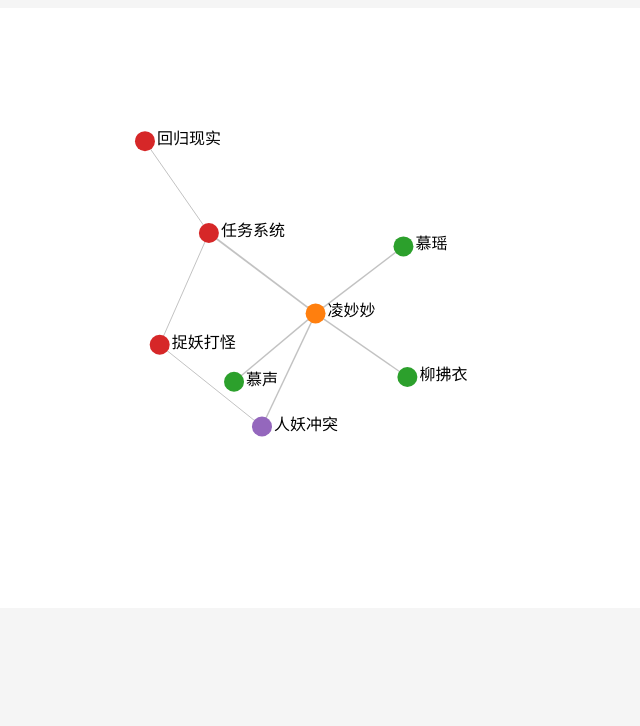
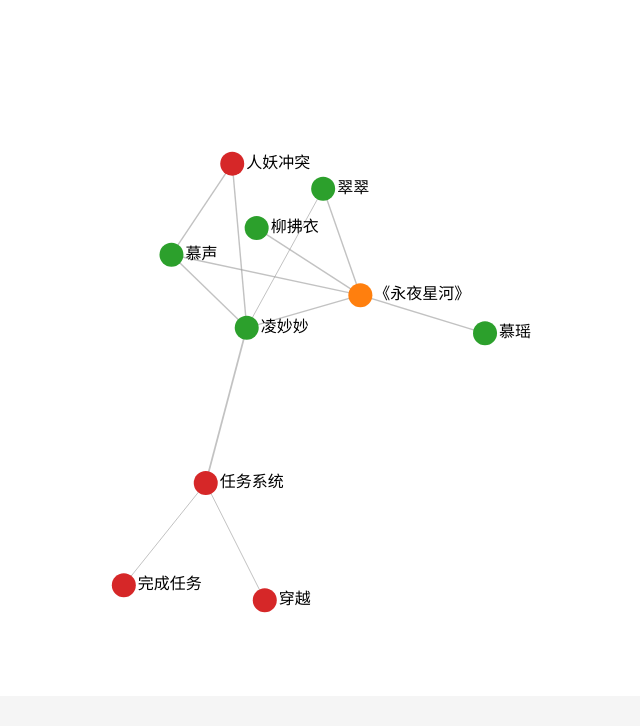
Before and after one commit to o-kada-o/kada-class, a plain HTML site: page index.html in a window 1280 px wide. Shown: the part 81-807 px from the top of the page, without its empty margins (373-1013 px from the left). Drawn offline with nearby package versions, Linux system fonts and the light colour scheme.

Commit message:
Update index.html

```diff
--- a/index.html
+++ b/index.html
@@ -14,7 +14,7 @@
         }
         svg {
             display: block;
-            margin: 0 auto;
+            margin: 20px auto;
             background-color: #ffffff;
         }
         .node circle {
@@ -29,57 +29,86 @@
             stroke: #999;
             stroke-opacity: 0.6;
         }
+        .tooltip {
+            position: absolute;
+            text-align: center;
+            padding: 5px;
+            font-size: 12px;
+            background: #333;
+            color: #fff;
+            border-radius: 5px;
+            pointer-events: none;
+            opacity: 0;
+        }
+        h1 {
+            text-align: center;
+            margin-top: 10px;
+        }
     </style>
 </head>
 <body>
-    <h1 style="text-align: center;">《永夜星河》知识图谱</h1>
-    <svg width="800" height="600"></svg>
+    <h1>《永夜星河》知识图谱</h1>
+    <svg width="1000" height="700"></svg>
+    <div class="tooltip" id="tooltip"></div>
 
     <script>
-        // 数据定义
         const graph = {
             nodes: [
-                { id: "凌妙妙", group: 1 },
+                { id: "《永夜星河》", group: 1 },
+                { id: "凌妙妙", group: 2 },
                 { id: "慕声", group: 2 },
                 { id: "慕瑶", group: 2 },
                 { id: "柳拂衣", group: 2 },
+                { id: "翠翠", group: 2 },
                 { id: "任务系统", group: 3 },
-                { id: "捉妖打怪", group: 3 },
-                { id: "人妖冲突", group: 4 },
-                { id: "回归现实", group: 3 }
+                { id: "人妖冲突", group: 3 },
+                { id: "穿越", group: 3 },
+                { id: "完成任务", group: 3 }
             ],
             links: [
-                { source: "凌妙妙", target: "慕声", value: 2 },
-                { source: "凌妙妙", target: "慕瑶", value: 2 },
-                { source: "凌妙妙", target: "柳拂衣", value: 2 },
-                { source: "凌妙妙", target: "任务系统", value: 3 },
-                { source: "任务系统", target: "捉妖打怪", value: 1 },
-                { source: "任务系统", target: "回归现实", value: 1 },
-                { source: "捉妖打怪", target: "人妖冲突", value: 1 },
-                { source: "凌妙妙", target: "人妖冲突", value: 2 }
+                { source: "《永夜星河》", target: "凌妙妙", value: 2, label: "鬼马少女，女主角" },
+                { source: "《永夜星河》", target: "慕声", value: 2, label: "反派角色，男主角" },
+                { source: "《永夜星河》", target: "慕瑶", value: 2, label: "女配角" },
+                { source: "《永夜星河》", target: "柳拂衣", value: 2, label: "冒险伙伴" },
+                { source: "《永夜星河》", target: "翠翠", value: 2, label: "天真竹笋精" },
+                { source: "凌妙妙", target: "任务系统", value: 3, label: "绑定系统，强制任务" },
+                { source: "任务系统", target: "完成任务", value: 1, label: "任务派发" },
+                { source: "任务系统", target: "穿越", value: 1, label: "返回现实的关键" },
+                { source: "凌妙妙", target: "慕声", value: 2, label: "攻略目标" },
+                { source: "凌妙妙", target: "人妖冲突", value: 2, label: "化解族群矛盾" },
+                { source: "慕声", target: "人妖冲突", value: 2, label: "冲突核心" },
+                { source: "翠翠", target: "凌妙妙", value: 1, label: "好友关系" }
             ]
         };
 
-        // 创建 SVG 画布
         const svg = d3.select("svg"),
               width = +svg.attr("width"),
               height = +svg.attr("height");
 
+        const tooltip = d3.select("#tooltip");
+
         const simulation = d3.forceSimulation(graph.nodes)
-            .force("link", d3.forceLink(graph.links).id(d => d.id).distance(100))
+            .force("link", d3.forceLink(graph.links).id(d => d.id).distance(120))
             .force("charge", d3.forceManyBody().strength(-300))
             .force("center", d3.forceCenter(width / 2, height / 2));
 
-        // 绘制连线
         const link = svg.append("g")
             .attr("class", "links")
             .selectAll("line")
             .data(graph.links)
             .enter().append("line")
             .attr("class", "link")
-            .attr("stroke-width", d => Math.sqrt(d.value));
+            .attr("stroke-width", d => Math.sqrt(d.value))
+            .on("mouseover", (event, d) => {
+                tooltip.style("opacity", 1)
+                       .html(`<strong>${d.source.id} 与 ${d.target.id}:</strong> ${d.label}`)
+                       .style("left", (event.pageX + 5) + "px")
+                       .style("top", (event.pageY - 28) + "px");
+            })
+            .on("mouseout", () => {
+                tooltip.style("opacity", 0);
+            });
 
-        // 绘制节点
         const node = svg.append("g")
             .attr("class", "nodes")
             .selectAll("g")
@@ -87,15 +116,14 @@
             .enter().append("g");
 
         node.append("circle")
-            .attr("r", 10)
+            .attr("r", 12)
             .attr("fill", d => d3.schemeCategory10[d.group % 10]);
 
         node.append("text")
             .text(d => d.id)
-            .attr("x", 12)
-            .attr("y", 3);
+            .attr("x", 14)
+            .attr("y", 4);
 
-        // 让节点和连线随物理引擎移动
         simulation.on("tick", () => {
             link.attr("x1", d => d.source.x)
                 .attr("y1", d => d.source.y)
```
